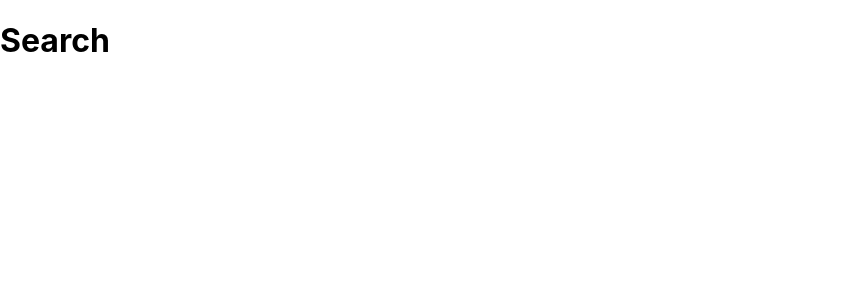
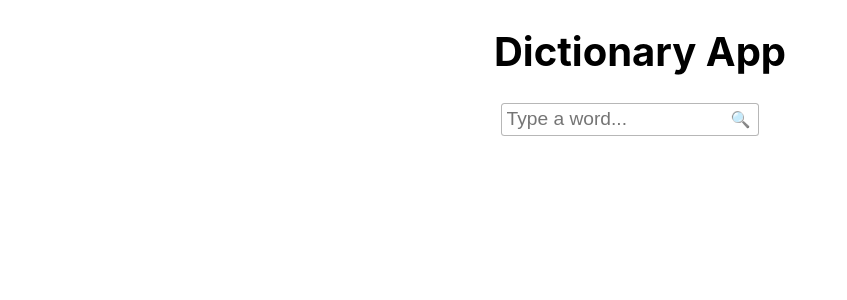
Before and after one commit to elisabethwfm/react-dictionary, a React (Create React App) app: page / in a window 1280 px wide. Shown: the top 300 px of the page, without its empty margins (0-847 px from the left). Built offline with nearby package versions, Linux system fonts and the light colour scheme.

Commit message:
added the search field and styling

```diff
--- a/src/App.css
+++ b/src/App.css
@@ -1,8 +1,29 @@
-/* .App {
+.App {
   text-align: center;
 }
 
-.App-logo {
+.dictionarySearch h1 {
+  font-size: 2.5rem;
+}
+
+.dictionarySearch input {
+  font-size: 1.2rem;
+  border: 1px rgba(0, 0, 0, 0.283) solid;
+  padding: 0.25em;
+  border-radius: 3.5px;
+}
+
+.search-btn {
+  position: relative;
+  right: 1.8rem;
+  opacity: 0.75;
+}
+
+.search-btn:hover {
+  cursor: pointer;
+}
+
+/* .App-logo {
   height: 40vmin;
   pointer-events: none;
 }
--- a/src/DictionarySearch.js
+++ b/src/DictionarySearch.js
@@ -3,7 +3,15 @@ import React from "react";
 export default function DictionarySearch() {
   return (
     <div className="dictionarySearch">
-      <h1>Search</h1>
+      <h1>Dictionary App</h1>
+      <form>
+        <input
+          type="text"
+          className="dictionary"
+          placeholder="Type a word..."
+        ></input>
+        <span className="search-btn">🔍</span>
+      </form>
     </div>
   );
 }
```
